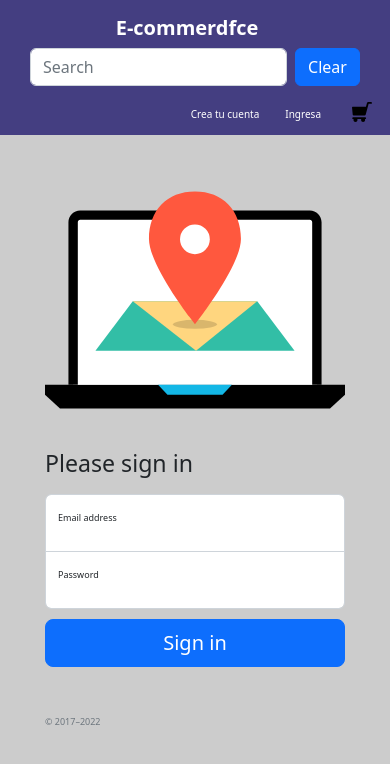
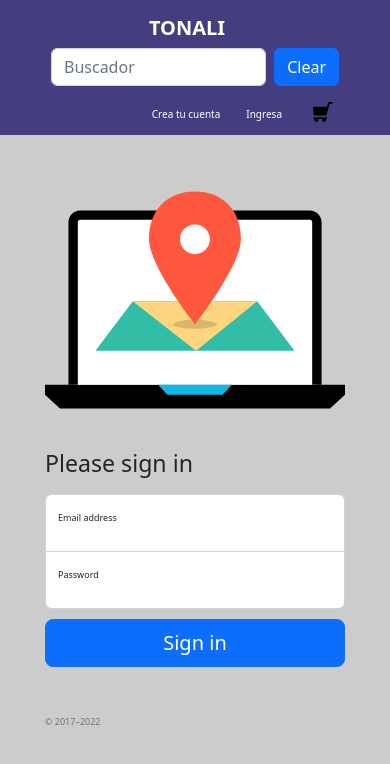
Before and after one commit to RoCalderon1405/proyecto_React_avanzado_ecommerce, a React (Create React App) app: page /login in a window 390 px wide. Shown: the top 764 px of the page. Built offline with nearby package versions, Linux system fonts and the light colour scheme; no server answers.

Commit message:
Ecommerce

```diff
--- a/src/App.css
+++ b/src/App.css
@@ -16,6 +16,11 @@ body {
     z-index: 9;
     background-color: rgba(25, 17, 105, 0.753);
     color: white !important;
+}
+
+.header__items-tittleInput {
+    max-width: 1400px;
+    width: 80vw;
 }
 
 .navbar-brand{
@@ -265,6 +270,11 @@ body {
     justify-content: center;
 }
 
+.imgCarrito {
+    height: 224px;
+    width: 224px;
+}
+
 .table__body-productname {
     display: flex;
     justify-content: center;
@@ -329,7 +339,7 @@ input[type="number"] {
     }
 
     .header__items-all {
-        width: 100%;
+        width: 80vw;
     }
 
     .cartas {
@@ -439,4 +449,9 @@ input[type="number"] {
         color: white;
     }
 
+    .imgCarrito {
+        height: 104px;
+        width: 104px;
+    }
+
 }
--- a/src/Pages/CarritoCompras.jsx
+++ b/src/Pages/CarritoCompras.jsx
@@ -1,6 +1,6 @@
 import React from 'react'
 import { useSearchContext } from '../context/SearchContext'
-import TableRow from '../componentes/TableRow'
+import TableRow from './TableRow'
 import { Link } from 'react-router-dom'
 
 
@@ -46,6 +46,7 @@ const CarritoCompras = () => {
                   }
                   <div className='totalPay'>
                     <h4> Total a pagar ${ }</h4>
+                    <Link className='text-center link-tienda' to='/'> Tienda </Link>
                   </div>
                 </>
             }
--- a/src/Pages/NavBar.jsx
+++ b/src/Pages/NavBar.jsx
@@ -47,13 +47,13 @@ export const NavBar = () => {
             <div className="navBar-header">
                 <nav className="navbar">
                     <div className="container-fluid header__items-tittleInput">
-                        <Link className="navbar-brand" to='/'><b>E-commerdfce</b></Link>
+                        <Link className="navbar-brand" to='/'><b>TONALI</b></Link>
                         <form className="d-flex input" role="search">
                             <input
                                 className="form-control me-2"
                                 id='item'
                                 type="input"
-                                placeholder="Search"
+                                placeholder="Buscador"
                                 name="item"
                                 value={searchItemContext.search}
                                 onChange={handleInputChange}
--- a/src/Pages/SingleProduct.jsx
+++ b/src/Pages/SingleProduct.jsx
@@ -70,7 +70,7 @@ const SingleProduct = () => {
                             <div className='bttns__back-compra'>
                                 <Link className='btn btn-danger bttn-back'> <div className="bttn--back-link" to={"/"} >BACK</div>
                                 </Link>
-                                <Link className='btn btn-success bttn-compra' to={'/buy'}onClick={addCarrito}>
+                                <Link className='btn btn-success bttn-compra' to={'/'}onClick={addCarrito}>
                                 <div className='bttn--compra-link' to='/'> <Carrito className='carrito' /> Agregar a Carrito </div>
                                 </Link>
                             </div>
--- a/src/componentes/TableRow.jsx
+++ b/src/Pages/TableRow.jsx
@@ -25,7 +25,7 @@ const TableRow = ({ id, image, product_name, price }) => {
         <>
             <div className='table__body_items'>
                 <div className='table__body-image'>
-                    <img src={image} alt="" />
+                    <img src={image} alt="" className='imgCarrito' />
                 </div>
 
                 <div className='table__body-productname'>
```
